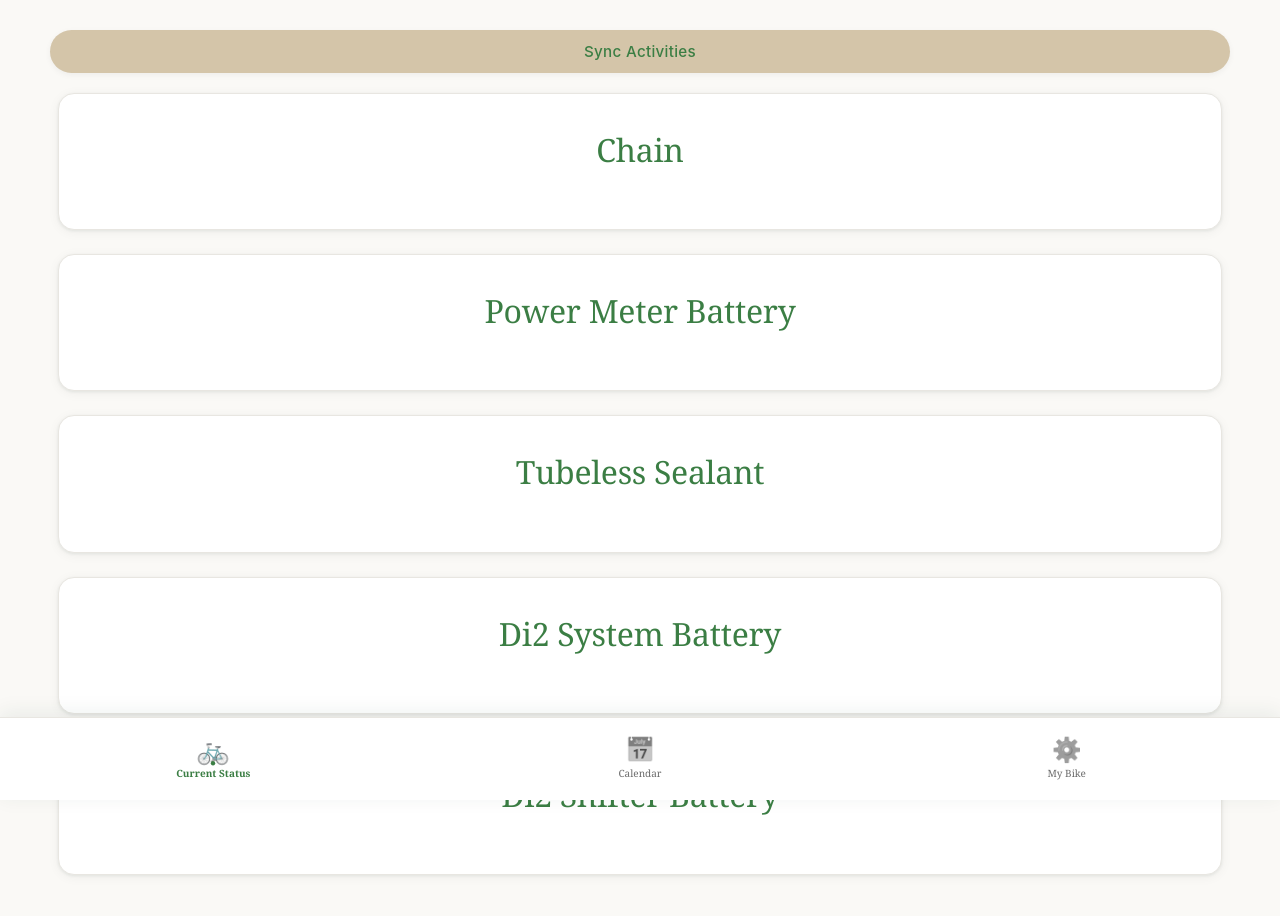
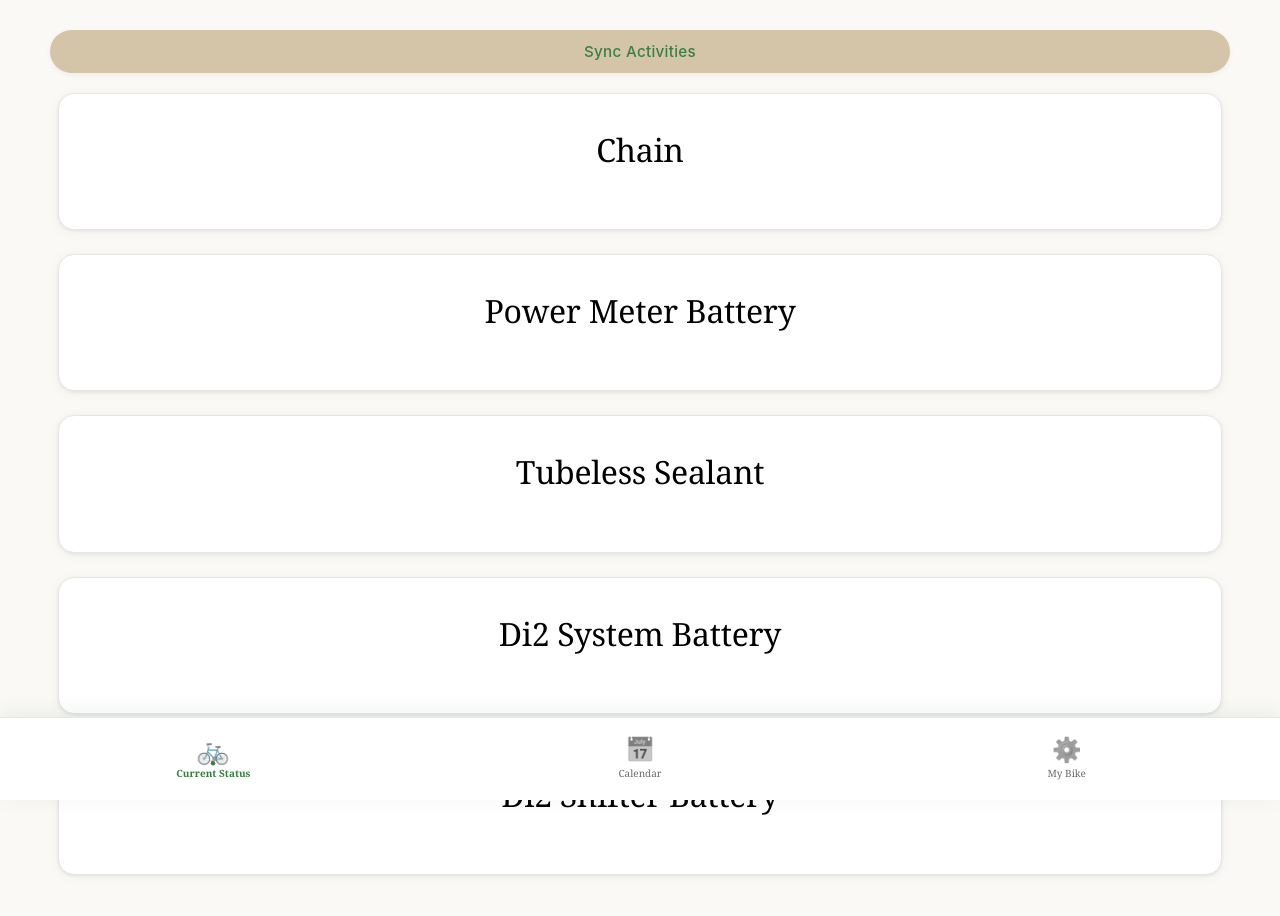
Before and after one commit to papijaja/VeloHub, a website: page public/index.html in a window 1280 px wide. Drawn offline with Linux system fonts and the light colour scheme; no server answers.

Commit message:
Update styles.css

```diff
--- a/public/styles.css
+++ b/public/styles.css
@@ -166,7 +166,7 @@
 
 .card h2 {
   margin-bottom: 24px;
-  color: var(--forest-green);
+  color: black;
   font-size: 2em;
   font-family: 'Georgia', 'Times New Roman', serif;
   font-weight: 400;
```
